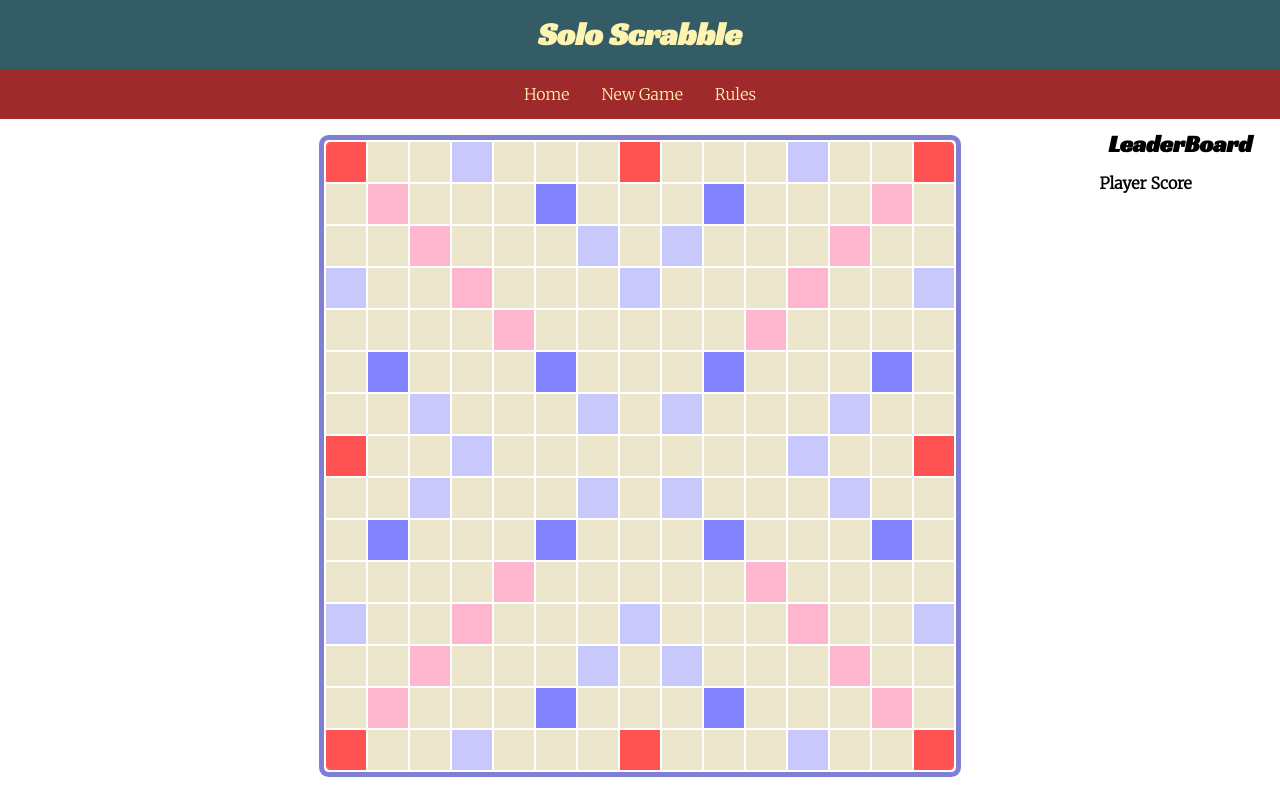
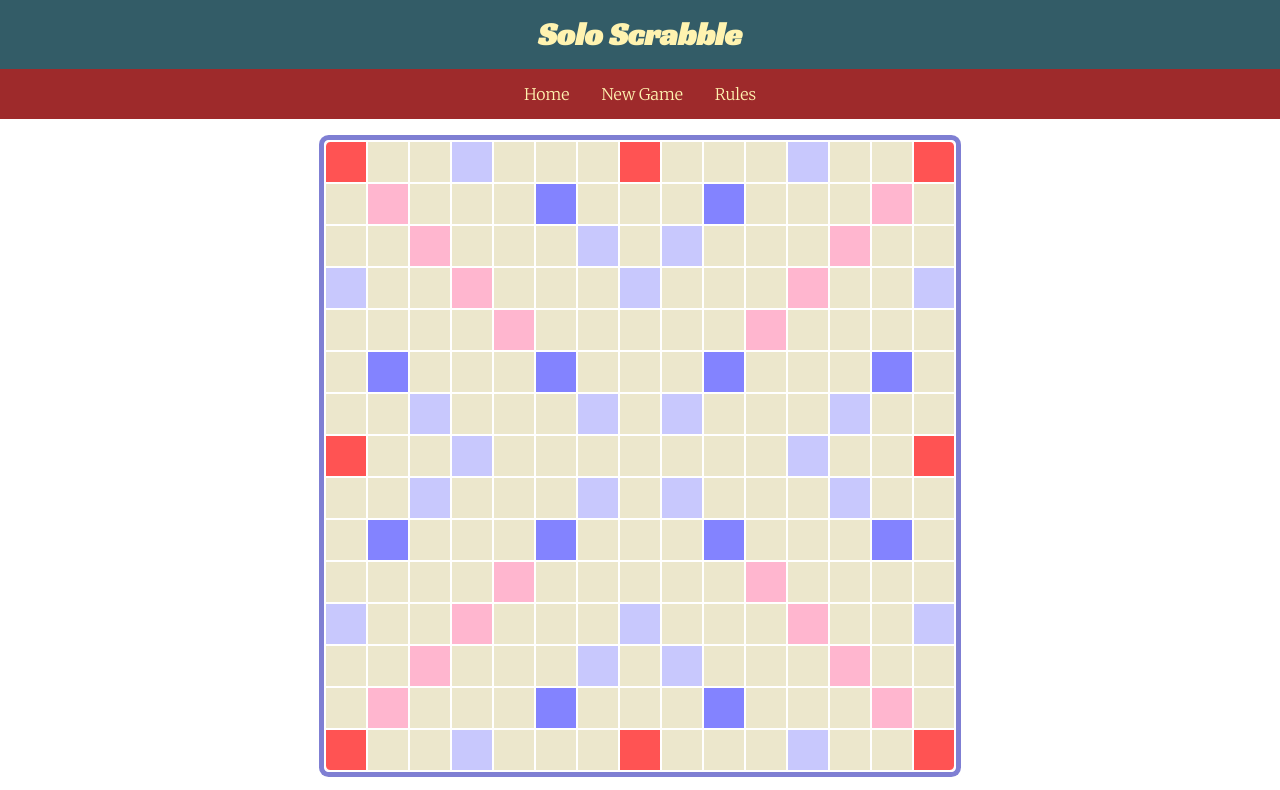
Before and after one commit to corniab/solo-scrabble, a plain HTML site: page index.html in a window 1280 px wide. Shown: the top 790 px of the page. Drawn offline with nearby package versions, Linux system fonts and the light colour scheme.

Commit message:
Remove leader board

```diff
--- a/index.html
+++ b/index.html
@@ -42,7 +42,7 @@
 					<li>Tiles Left: <span id="tilesLeft"></span></li>
 				</ul>
 			</section>
-			<section id="leaderBoardSection">
+			<!-- <section id="leaderBoardSection">
 				<h2>LeaderBoard</h2>
 				<table>
 					<thead>
@@ -53,7 +53,7 @@
 					</thead>
 					<tbody></tbody>
 				</table>
-			</section>
+			</section> -->
 		</main>
 		<footer>
 			<p>&copy;<span id="currentYear"></span> Ben Cornia</p>
```
